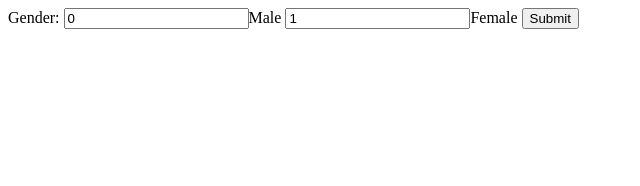
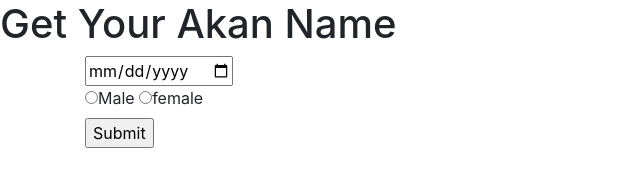
Before and after one commit to kigensky/Birthday-web-application-, a plain HTML site: page index.html in a window 1280 px wide. Shown: the whole page, without its empty margins (0-640 px from the left). Drawn offline with nearby package versions, Linux system fonts and the light colour scheme.

Commit message:
Add form on the webpage

```diff
--- a/index.html
+++ b/index.html
@@ -1,17 +1,34 @@
 <!DOCTYPE html>
 <html lang="en">
+
 <head>
     <meta charset="UTF-8">
     <meta name="viewport" content="width=device-width, initial-scale=1.0">
+    <link rel="stylesheet" href="css/bootstrap.css" rel="stylesheets">
+    <link href="css/styles.css" rel="stylesheets">
+    <script> </script>
     <title>Akan Name</title>
 </head>
+
 <body>
-    <form id="test">
-        <label for="gender">Gender:</label>
-        <input type="text" name="gender" value="0">Male</input>
-        <input type="text" name="gender" value="1">Female</input>
-        <input type="submit" value="Submit">
+    <h1>Get Your Akan Name</h1>
+    <form>
+        <div class="container">
+            <div class="form-group">
+                <input type="date" placeholder="date"><br>
+                <input type="radio" id="Male" name="gender"><label for="male">Male</label>
+                <input type="radio" id="female" name="gender"><label for="female">female</label><br>
+                <input type="submit" name="submit">
+            </div>
+        </div>
     </form>
+    <script>
+    </script>
+</body>
+
+</html>
+
 
 </body>
+
 </html>
```
